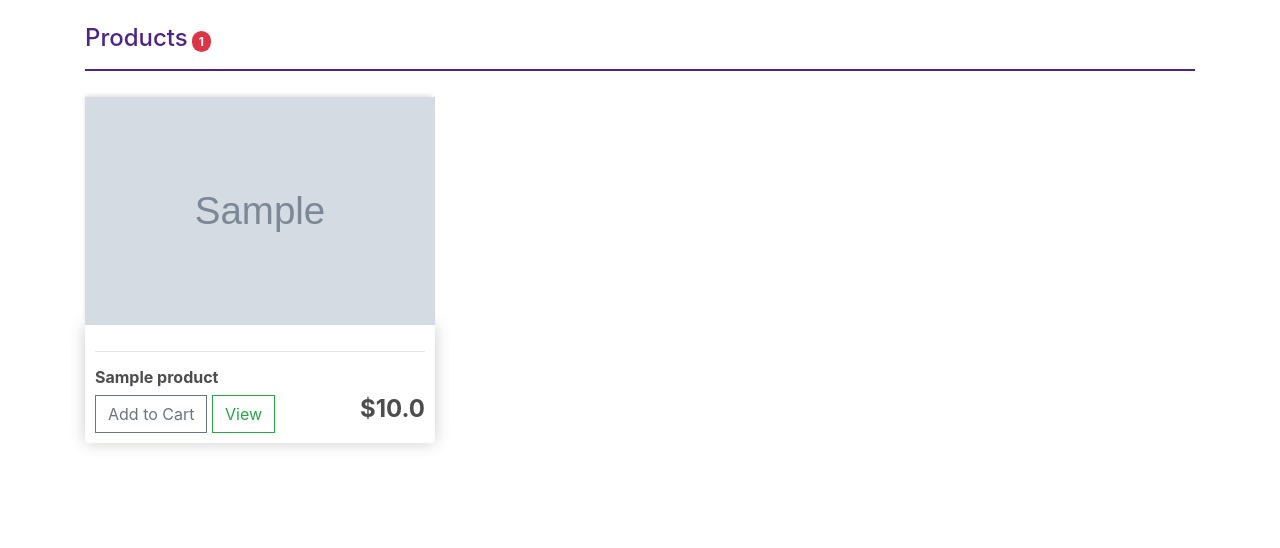
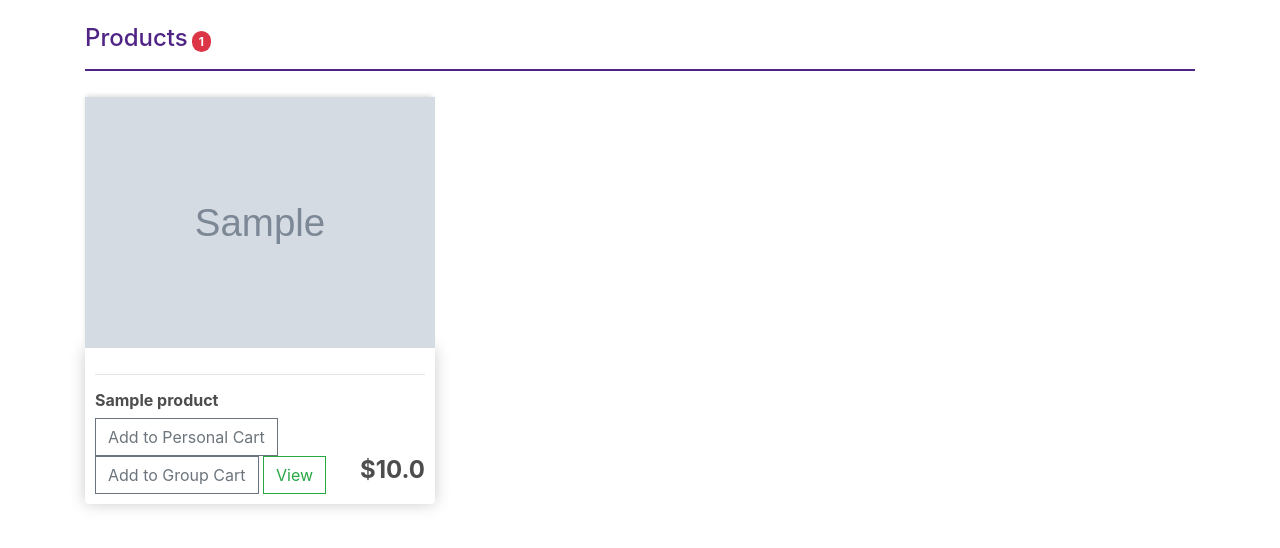
Before and after one commit to khushi-web/hack36_5.0, a Django app: page /store/ in a window 1280 px wide. Shown: the part 57-605 px from the top of the page. Run offline with Django 3.2, Linux system fonts and the light colour scheme; tables that the repository leaves empty hold one stand-in row (values such as "Sample post"); grey boxes marked "Sample" are stand-in pictures; some libraries are stand-ins or nearby versions.

Commit message:
added group list feature

```diff
--- a/Virtual-Try-On/store/admin.py
+++ b/Virtual-Try-On/store/admin.py
@@ -7,7 +7,6 @@ admin.site.register(Product)
 admin.site.register(Order)
 admin.site.register(OrderItem)
 admin.site.register(ShippingAddress)
-admin.site.register(Group)
 admin.site.register(VitonUploads)
 admin.site.register(GroupCart)
 admin.site.register(GroupOrder)
--- a/Virtual-Try-On/store/models.py
+++ b/Virtual-Try-On/store/models.py
@@ -9,24 +9,6 @@ class VitonUploads(models.Model):
 	group = models.ForeignKey(Group, on_delete=models.SET_NULL, null=True, blank=True)
 	image = models.ImageField(upload_to='groupImages', null=True, blank=True)
 	comments = models.CharField(max_length=500, null=True, blank=True)
-
-	@property
-	def imageURL(self):
-		try:
-			url = self.image.url
-		except:
-			url = ''
-		return url
-
-class Customer(models.Model):
-	user = models.OneToOneField(User, null=True, blank=True, on_delete=models.CASCADE)
-	name = models.CharField(max_length=200, null=True, blank=True)
-	email = models.CharField(max_length=200)
-	image = models.ImageField(upload_to='userImages', null=True, blank=True, default='userImages/1.jpg')
-	group = models.ManyToManyField(Group)
-
-	def __str__(self):
-		return self.email
 
 	@property
 	def imageURL(self):
@@ -52,6 +34,32 @@ class Product(models.Model):
 		except:
 			url = ''
 		return url
+
+class GroupCart(models.Model):
+	group_name = models.CharField(max_length=100, blank=False, null=False)
+	items = models.ManyToManyField(Product)
+	#members = models.ManyToManyField(Customer)
+	group_code = models.CharField(max_length=10, null=False)
+
+class Customer(models.Model):
+	user = models.OneToOneField(User, null=True, blank=True, on_delete=models.CASCADE)
+	name = models.CharField(max_length=200, null=True, blank=True)
+	email = models.CharField(max_length=200)
+	image = models.ImageField(upload_to='userImages', null=True, blank=True, default='userImages/1.jpg')
+	group = models.ManyToManyField(GroupCart)
+
+	def __str__(self):
+		return self.email
+
+	@property
+	def imageURL(self):
+		try:
+			url = self.image.url
+		except:
+			url = ''
+		return url
+
+
 
 class Order(models.Model):
 	customer = models.ForeignKey(Customer, on_delete=models.SET_NULL, null=True, blank=True)
@@ -106,11 +114,7 @@ class ShippingAddress(models.Model):
 	def __str__(self):
 		return self.address
 
-class GroupCart(models.Model):
-	group_name = models.CharField(max_length=100, blank=False, null=False)
-	items = models.ManyToManyField(Product)
-	members = models.ManyToManyField(Customer)
-	group_code = models.CharField(max_length=10, null=False)
+
 
 class GroupOrder(models.Model):
 	groupdesc = models.ForeignKey(GroupCart, on_delete=models.SET_NULL, null=True, blank=True)
--- a/Virtual-Try-On/store/templates/store/store.html
+++ b/Virtual-Try-On/store/templates/store/store.html
@@ -6,12 +6,12 @@
     <div class="row">
         {% for product in products %}
         <div class="col-lg-4">
-
             <img class="thumbnail" src="{{product.imageURL}}">
             <div class="box-element product" style="background-color: white;">
                 <hr>
                 <h6><strong>{{product.name}}</strong></h6>
-                <button data-product="{{product.id}}" data-toggle="modal" data-target="#ModalCreateForm" data-action="add" class="btn btn-outline-secondary add-btn update-cart">Add to Cart</button>
+                <button data-product="{{product.id}}" data-action="add" class="btn btn-outline-secondary add-btn update-cart">Add to Personal Cart</button>
+                <button data-product="{{product.id}}" data-toggle="modal" data-target="#ModalAddForm" class="btn btn-outline-secondary add-btn update-cart">Add to Group Cart</button>
                   <div id="ModalAddForm" class="modal fade">
                     <div class="modal-dialog" role="document">
                         <div class="modal-content">
@@ -22,12 +22,13 @@
                                 <form role="form" method="GET" action="{% url 'addToCart' %}">
                                     <input type="hidden" name="_token" value="">
                                     <input type="number" name="product_id" value={{product.id}}>
+                                    <input type="number" name="product_id" value={{product.id}}>
                                     <div class="form-group">
                                         <label class="control-label">Add To:</label>
                                         <div>
                                             <select id="group_id" name="group_id">
                                                 {% for group in groups %}
-                                                <option value={{group.id}}>{{group.group_name}}</option>
+                                                    <option value={{group.id}}>{{group.group_name}}</option>
                                                 {% endfor %}
                                             </select>
                                         </div>
@@ -44,7 +45,6 @@
                 </div><!-- /.modal -->
                 <a class="btn btn-outline-success" href="/product/{{product.id}}">View</a>
                 <h4 style="display: inline-block; float: right"><strong>${{product.price}}</strong></h4>
-
             </div>
         </div>
         {% endfor %}
--- a/Virtual-Try-On/store/urls.py
+++ b/Virtual-Try-On/store/urls.py
@@ -18,6 +18,6 @@ urlpatterns = [
 	path('viton/<int:id>/', views.virtualTryOn, name="viton"),
 	path('create/', views.createGroup, name="create"),
 	path('join/', views.joinGroup, name="join"),
-	path('addToCart/', views.joinGroup, name="addToCart"),
+	path('addToCart/', views.addToGroupCart, name="addToCart"),
 	path('myGroup/', views.myGroup, name="myGroup"),
 ]
--- a/Virtual-Try-On/store/views.py
+++ b/Virtual-Try-On/store/views.py
@@ -218,14 +218,14 @@ def processOrder(request):
 def createGroup(request):
     if request.user:
         customer = Customer.objects.get(id = request.user.id)
-        group = GroupCart(
+        GroupCart.objects.create(
             group_name = request.GET['group_name'],
         )
-        group.save()
+        group = GroupCart.objects.get(group_name = request.GET['group_name'])
         group_code = ''.join(random.choices(string.ascii_uppercase + string.digits, k = 5)) + 'r' + str(group.id)
         group.group_code = group_code
-        group.members.add(customer)
         group.save()
+        customer.group.add(group)
         return redirect('store')
     else:
         return JsonResponse("Not allowed, login first", safe=False)
@@ -253,14 +253,17 @@ def deleteGroup(request):
 def addToGroupCart(request):
     item = Product.objects.get(id = request.GET['product_id'])
     if item:
-        group = GroupCart.objects.get(id = request.GET['group_id'])
-        if group: # add condition that the current customer is a part of the group
-            group.items.add(item)
-            group.save()
+        if 'group_id' in request.GET:
+            group = GroupCart.objects.get(id = request.GET['group_id'])
+            if group: # add condition that the current customer is a part of the group
+                group.items.add(item)
+                group.save()
+        return redirect('store')
     else:
         return JsonResponse("product does not exist")
 
 def myGroup(request):
     groups = Customer.objects.get(id = request.user.id).group
+    print(groups)
     context = {'groups': groups}
-    return (request, 'store/myGroups.html', context)
+    return render(request, 'store/myGroups.html', context)
```
Also changed, not shown: Virtual-Try-On/store/migrations/0007_remove_groupcart_members_alter_customer_group.py (added).
